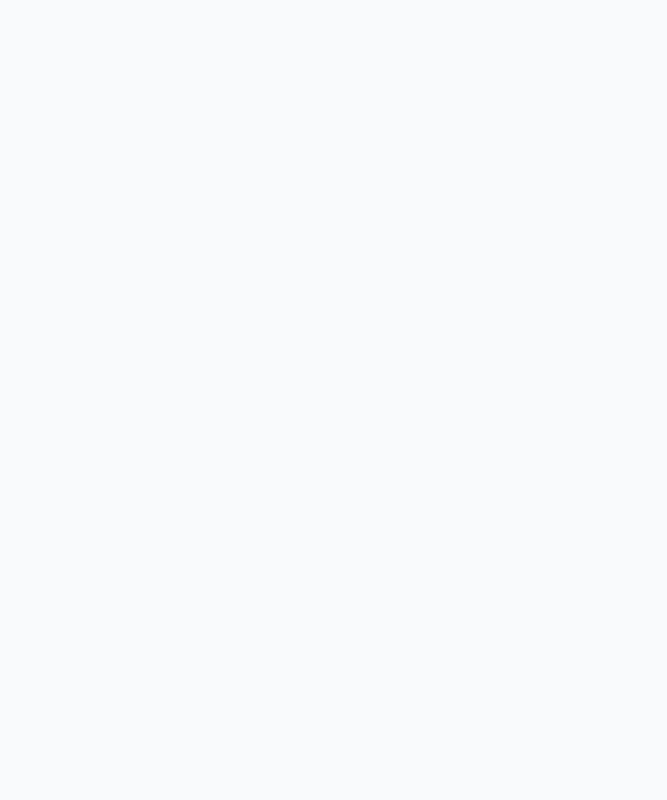
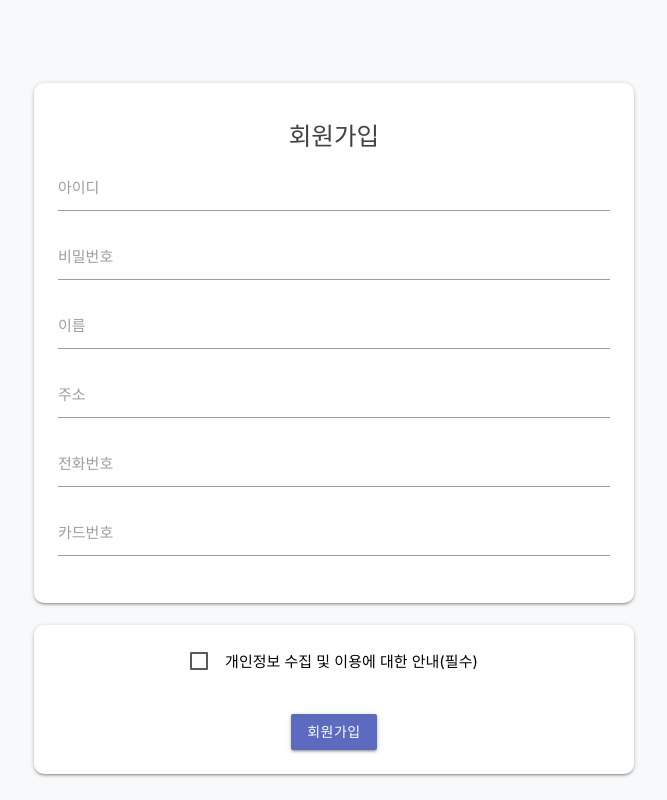
Before and after one commit to coloryourlife/2020-2-uos-swegineering, a React (Create React App) app: page /signups in a window 1280 px wide. Shown: the whole page, without its empty margins (306-973 px from the left). Built offline with nearby package versions, Linux system fonts and the light colour scheme.

Commit message:
modified

```diff
--- a/src/App.js
+++ b/src/App.js
@@ -3,7 +3,7 @@ import { BrowserRouter, Switch, Route } from 'react-router-dom';
 import { SignIn } from './Components/auth/SignIn';
 import { SignUp } from './Components/auth/SignUp';
 import {OrderMenu} from './Components/customer/OrderMenu';
-import { Payment } from './Components/customer/Payment';
+import { SignUps } from './Components/auth/Signups'
 
 function App() {
   return (
@@ -16,11 +16,11 @@ function App() {
           <Route path='/signup'>
             <SignUp/>
           </Route>
+          <Route path='/signups'>
+            <SignUps />
+          </Route>
           <Route path='/order'>
             <OrderMenu />
-          </Route>
-          <Route path='/payment'>
-            <Payment />
           </Route>
         </Switch>
       </div>
--- a/src/Components/auth/SignIn.js
+++ b/src/Components/auth/SignIn.js
@@ -1,13 +1,41 @@
 import React, { useState, useEffect } from 'react';
-import { Link } from 'react-router-dom';
+import { Link, useHistory } from 'react-router-dom';
+import cookie from 'react-cookie'
+import Axios from 'axios';
 import './signin.css';
 
-export const SignIn = () => {
-	const [email, setEmail] = useState([])
-	const [password, setPassword] = useState([])
+export const SignIn = (props) => {
+	const [loginInfo, setLoginInfo] = useState([])
+	const [cookie, setCookie] = useState([])
+	const history = useHistory();
 
-	const handleSubmit = () => {
-		console.log('aaa')
+	const handleSubmit = (e) => {
+		e.preventDefault();
+		fetch('http://127.0.0.1:5000/api/token', {
+			method: 'POST',
+			headers:{
+				"Content-type": "application/json; charset=UTF-8"
+			},
+			body : JSON.stringify(loginInfo)
+		}).then(res => {
+			return res.json()
+		}).then((data) => {
+			fetch('http://127.0.0.1:5000/api/sessionInit',{
+				method: 'POST',
+				headers:{
+					'Authorization' : data.token
+				}
+			}).then(()=>{
+				history.push('/order')
+			})
+		})
+	}
+
+	const handleChange = (e) => {
+		setLoginInfo({
+			...loginInfo,
+			[e.target.id] : e.target.value
+		})
 	}
 	return (
 		<>
@@ -21,11 +49,11 @@ export const SignIn = () => {
 						<form action="" onSubmit={handleSubmit} className='white'>
 							<div className="input-field">
 								<label htmlFor="email">아이디</label>
-								<input type="email" id='email' onChange={handleSubmit} />
+								<input type="email" id='email' onChange={handleChange} />
 							</div>
 							<div className="input-field">
 								<label htmlFor="password">비밀번호</label>
-								<input type="password" id='password' onChange={handleSubmit}/>
+								<input type="password" id='password' onChange={handleChange}/>
 							</div>
 							<div className="input-field center">
 								<button className="btn myomColor-background lighten-1">로그인</button>
--- /dev/null
+++ b/src/Components/auth/Signups.js
@@ -0,0 +1,113 @@
+import React from 'react';
+import { useFormik } from 'formik';
+import * as Yup from 'yup';
+import './signup.css'
+
+export const SignUps = () => {
+	const formik = useFormik({
+		initialValues: {
+			name : '',
+			email : '',
+			address : '',
+			phoneNumber: '',
+			cardNum : '',
+			password : '',
+			privacyChecked: false
+		},
+		validationSchema: Yup.object({
+			name: Yup.string().required('Required'),
+			email: Yup.string().email('Invalid email address').required('Required'),
+			address : Yup.string().required('Required'),
+			phoneNumber : Yup.string().required('Required'),
+			cardNum : Yup.string().required("Required"),
+			password: Yup.string().required("Required"),
+			privacyChecked: Yup.boolean().required("Required")
+		}),
+		onSubmit: values => {
+			alert(JSON.stringify(values, null, 2));
+		},
+	});
+	return(
+		<div className="container signup">
+			<form onSubmit = {formik.handleSubmit} id="signUp_submit">
+				<div className="card">
+					<div className="card-content">
+						<h5 className="grey-text text-darken-3">회원가입</h5>
+						<div className="input-field">
+							<label htmlFor="email">아이디</label>
+							<input type="text" id='email' {...formik.getFieldProps('email')}/>
+							{
+								formik.touched.email && formik.errors.email ? (
+									<div>{formik.errors.email}</div>
+								) : null
+							}
+						</div>
+						<div className="input-field">
+							<label htmlFor="password">비밀번호</label>
+							<input type="password" id='password' {...formik.getFieldProps('password')} />
+							{
+								formik.touched.password && formik.errors.password ? (
+									<div>{formik.errors.password}</div>
+								) : null
+							}
+						</div>
+						<div className="input-field">
+							<label htmlFor="name">이름</label>
+							<input type="text" id='name' {...formik.getFieldProps('name')} />
+							{
+								formik.touched.name && formik.errors.name ? (
+									<div>{formik.errors.name}</div>
+								) : null
+							}
+						</div>
+						<div className="input-field">
+							<label htmlFor="address">주소</label>
+							<input type="text" id='address' {...formik.getFieldProps('address')} />
+							{
+								formik.touched.address && formik.errors.address ? (
+									<div>{formik.errors.address}</div>
+								) : null
+							}
+						</div>
+						<div className="input-field">
+							<label htmlFor="phoneNumber">전화번호</label>
+							<input type="text" id='phoneNumber' {...formik.getFieldProps('phoneNumber')} />
+							{
+								formik.touched.phoneNumber && formik.errors.phoneNumber ? (
+									<div>{formik.errors.phoneNumber}</div>
+								) : null
+							}
+						</div>
+						<div className="input-field">
+							<label htmlFor="cardNum">카드번호</label>
+							<input type="text" id='cardNum' {...formik.getFieldProps('cardNum')} />
+							{
+								formik.touched.cardNum && formik.errors.cardNum ? (
+									<div>{formik.errors.cardNum}</div>
+								) : null
+							}
+						</div>
+					</div>
+				</div>
+				<div className="card terms">
+					<div className="card-content">
+						<p>
+							<label htmlFor="privacyChecked">
+								<input type="checkbox" id="privacyChecked" {...formik.getFieldProps('privacyChecked')}/>
+								{
+									formik.touched.privacyChecked && formik.errors.cardprivacyChecked ? (
+										<div>{formik.errors.privacyChecked}</div>
+									) : null
+								}
+								<span>개인정보 수집 및 이용에 대한 안내(필수)</span>
+							</label>
+						</p>
+						<div className="input-field center signupBtn">
+							<button type="submit" className="btn indigo lighten-1">회원가입</button>
+						</div>
+					</div>
+				</div>
+			</form>
+		</div>
+	)
+}
--- a/src/Components/customer/OrderMenu.js
+++ b/src/Components/customer/OrderMenu.js
@@ -18,7 +18,10 @@ export const OrderMenu = () => {
 	const [order, setOrder] = useState([])
 
 	useEffect(() => {
-		fetch('http://127.0.0.1:5000/api').then(res => {
+		fetch('http://127.0.0.1:5000/api',{
+			method:'GET',
+			credentials:'include'
+		}).then(res => {
 			if(res.ok){
 				return res.json()
 			}
```
Also changed, not shown: api/fbAdminConfig.json (added, +12 -0 lines), api/fbconfig.json (added, +9 -0 lines), package.json (+6 -1 lines), api/requirements.txt (added), 2 other files (tests, documents, lock files or other folders).
